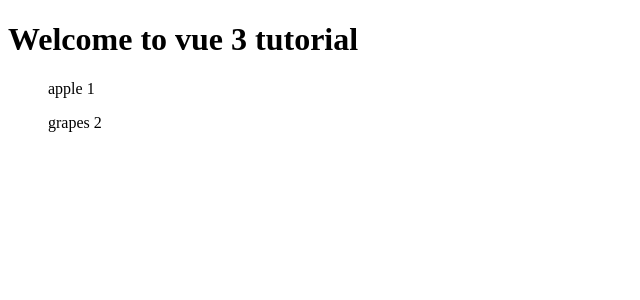
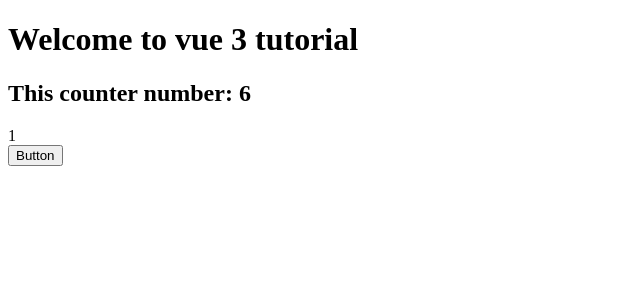
Before and after one commit to muruganSparkout/vue-hello-world, a Vue app: page / in a window 1280 px wide. Shown: the top 300 px of the page, without its empty margins (0-640 px from the left). Built offline with nearby package versions, Linux system fonts and the light colour scheme.

Commit message:
v-once and v-on usage

```diff
--- a/src/App.vue
+++ b/src/App.vue
@@ -1,29 +1,11 @@
 <template>
   <h1> Welcome to {{title}} </h1>
+  <h2>This counter number: {{counter}} </h2>
+  <div v-once>
+    {{ counter }}
+  </div>
 
-  <!-- <div v-html="tutorial"> </div>
-  <h3 v-bind:id="bindId" v-bind:class="bindClass">This is third line</h3> -->
-
-  <!-- v-if condition -->
-  <!-- <h2 v-if="number<5"> {{number}} is less than 5</h2>
-  <h2 v-else-if="number>5"> {{number}} is greater than 5</h2>
-  <h2 v-else > {{number}} is equal to 5</h2> -->
-
-  <!-- v-show -->
-  <!-- <h2 v-show="number==5"> {{number}} is {{ number==5 ? 'displaying' : 'hidden' }} </h2> -->
-
-  <!-- loops -->
-  <ul>
-    <li v-for="(fruit,index) in Fruits" :key="fruit" >
-      <p v-if="index>0">{{ fruit }} {{index}}</p>
-    </li>
-  </ul>
-  <!-- object listing -->
-  <!-- <ul id="v-for-object" class="demo">
-    <li v-for="(value,key) in myObject" :key="key">
-      {{ value }}
-    </li>
-  </ul> -->
+  <button v-on:click="buttonSubmit">Button</button>
 
 </template>
 
@@ -31,22 +13,25 @@
 
   export default {
     name: 'App',
-    data(){
-      return {
-        title:'vue 3 tutorial',
-        // tutorial:"This is vue js basic tutorial",
-        // bindId:"SectionId",
-        // bindClass:'underline',
-        // number: 5,
-        Fruits: ['mango','apple','grapes'],
-        myObject: {
-          title: 'How to do lists in Vue',
-          author: 'Jane Doe',
-          publishedAt: '2016-04-10'
+      data(){
+        return {
+          title:'vue 3 tutorial',
+          counter: 1,
+        }
+      },
+      mounted() {
+        setInterval(() => {
+            this.counter++
+          }, 1000)
+      },
+      methods:{
+        buttonSubmit(){
+          alert('ok')
         }
       }
+
     }
-  }
+
 </script>
 
 <style>
```
